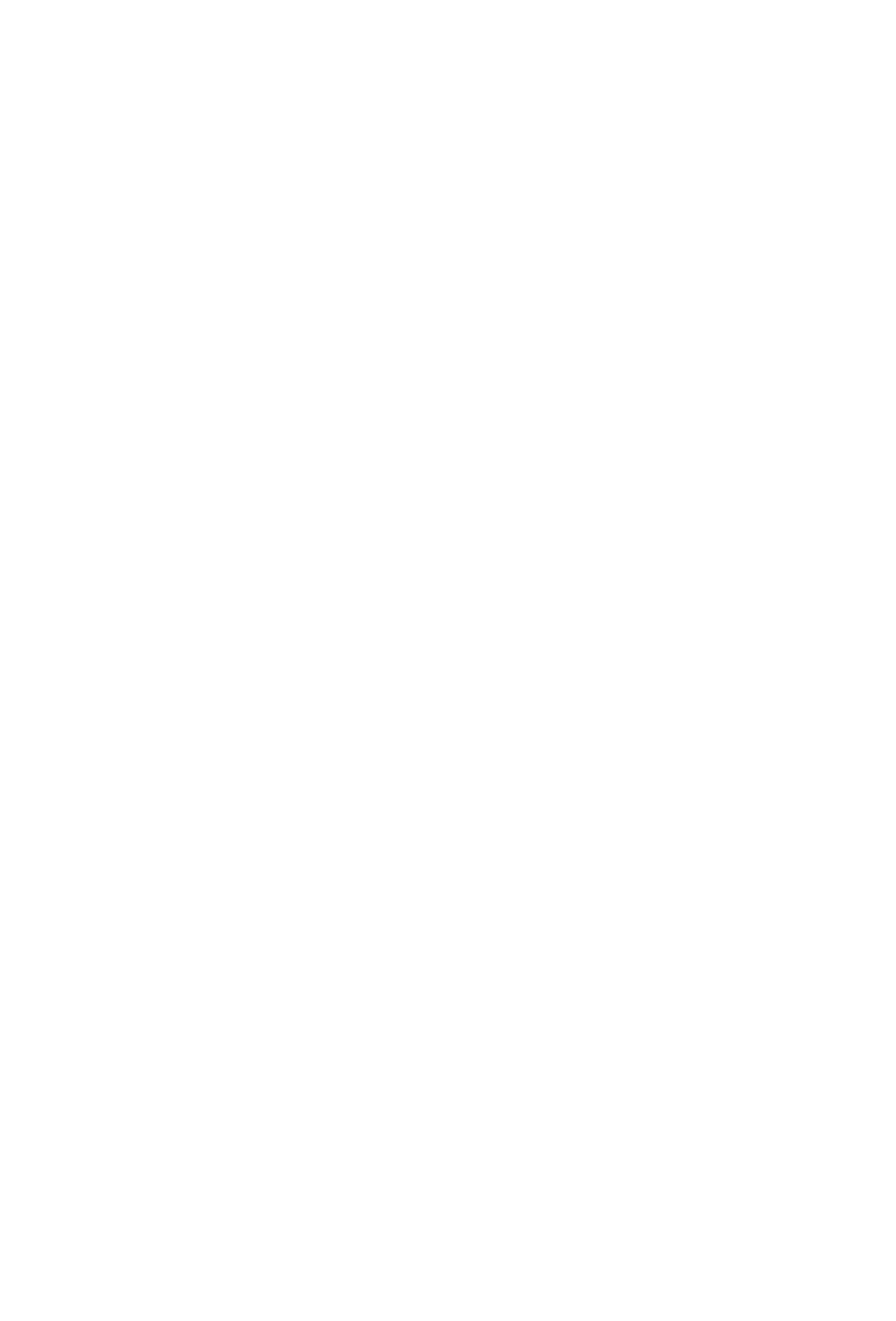
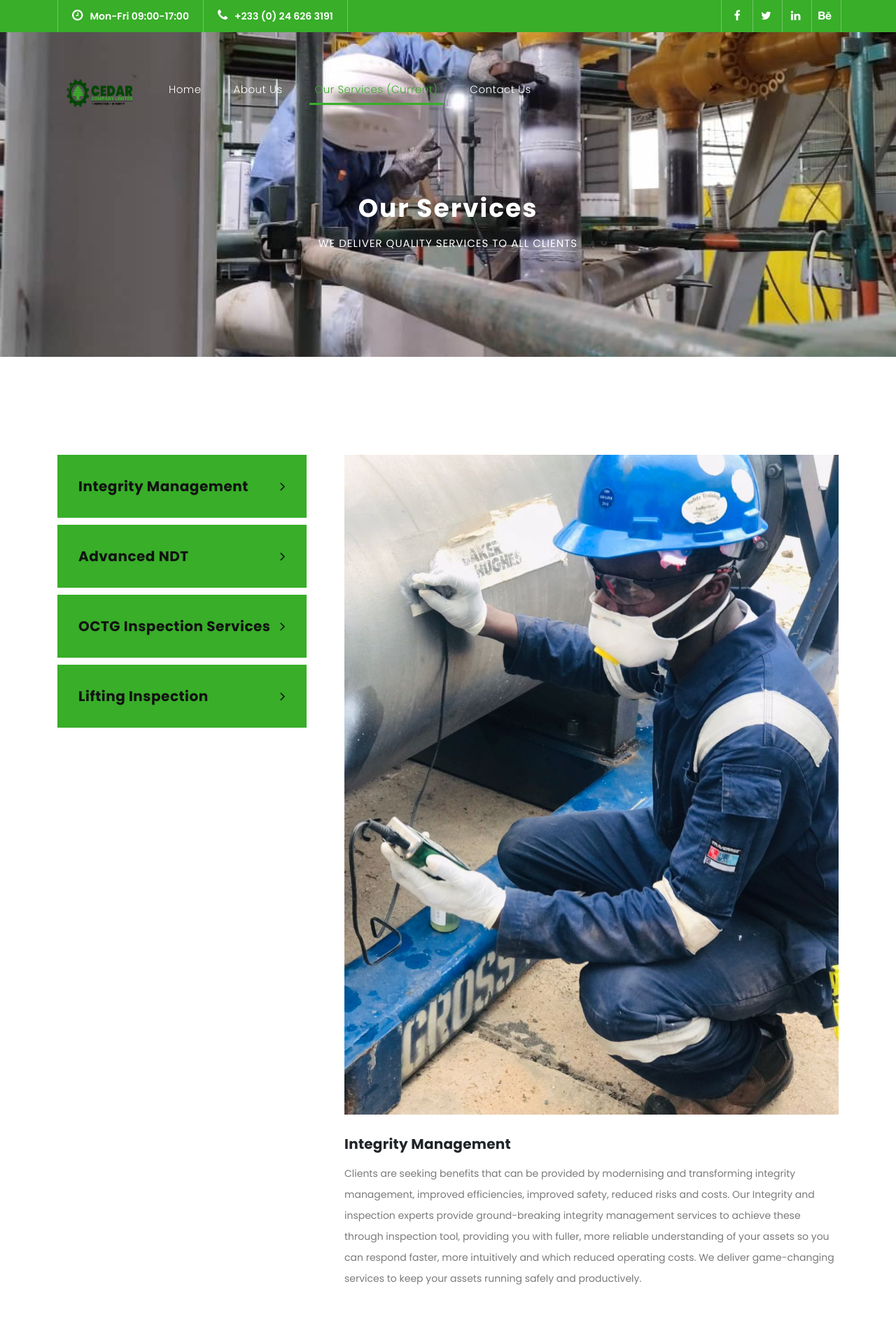
Before and after one commit to Faisal-Sey/Cedar-Company-Limited, a React (Vite) app: page /services in a window 1280 px wide. Before the commit this address had no page. Shown: the top 1888 px of the page at 70% size. Before the commit the page ends 800 px from the top, so only its background shows below. Built offline with nearby package versions, Linux system fonts and the light colour scheme.

Commit message:
services completed

```diff
--- a/src/App.jsx
+++ b/src/App.jsx
@@ -2,12 +2,14 @@
 import {Routes, Route} from "react-router-dom";
 import Home from "./screens/home/index.jsx";
 import About from "./screens/about/index.jsx";
+import Services from "./screens/services/index.jsx";
 
 function App() {
   return (
       <Routes>
         <Route path="/" element={<Home />} />
         <Route path="/about" element={<About />} />
+        <Route path="/services" element={<Services />} />
       </Routes>
   )
 }
--- a/src/assets/css/templatemo-finance-business.css
+++ b/src/assets/css/templatemo-finance-business.css
@@ -1463,3 +1463,8 @@ footer .contact-form button.filled-button:hover {
     width: 120px;
     height: 100px;
 }
+
+.services-content ul {
+    list-style: disc inside;
+    margin-left: 20px;
+}
--- a/src/components/common/footer/footer.jsx
+++ b/src/components/common/footer/footer.jsx
@@ -3,6 +3,7 @@ import {Link} from "react-router-dom";
 
 
 export default function () {
+    window.scrollTo(0, 0);
     return (
         <>
             <footer>
@@ -46,16 +47,16 @@ export default function () {
                             <h4>Services</h4>
                             <ul className="menu-list">
                                 <li>
-                                    <a href="#">Integrity Management</a>
+                                    <Link to={"/services"}>Integrity Management</Link>
                                 </li>
                                 <li>
-                                    <a href="#">Advanced NDT</a>
+                                    <Link to={"/services"}>Advanced NDT</Link>
                                 </li>
                                 <li>
-                                    <a href="#">OCTG Inspection Services</a>
+                                    <Link to={"/services"}>OCTG Inspection Services</Link>
                                 </li>
                                 <li>
-                                    <a href="#">Lifting Inspection</a>
+                                    <Link to={"/services"}>Lifting Inspection</Link>
                                 </li>
                             </ul>
                             <br/><br/>
--- a/src/components/common/header/index.jsx
+++ b/src/components/common/header/index.jsx
@@ -32,7 +32,7 @@ export default function () {
                     <div className="collapse navbar-collapse" id="navbarResponsive">
                         <ul className="navbar-nav ml-auto">
                             {Object.entries(links).map((link) =>
-                                <li className={`nav-item ${route.pathname === link[0] && 'active'}`}>
+                                <li className={`nav-item ${route.pathname === link[0] && 'active'}`} key={link[0]}>
                                     <Link to={link[0]} className="nav-link">
                                         {link[1]}
                                         {" "}
--- /dev/null
+++ b/src/screens/services/index.jsx
@@ -0,0 +1,131 @@
+import PageLayout from "../../components/common/pageLayout/index.jsx";
+import ServiceImageOne from "../../assets/images/services/ANDT.jpg";
+import ServiceImageTwo from "../../assets/images/services/OCTG.jpg";
+import ServiceImageThree from "../../assets/images/services/Lifting.jpg";
+import ServiceImageFour from "../../assets/images/services/Integrity.jpg";
+import CallbackForm from "../../components/home/callbackForm.jsx";
+
+
+export default function () {
+    return (
+        <PageLayout>
+            <div className="page-heading header-text">
+                <div className="container">
+                    <div className="row">
+                        <div className="col-md-12">
+                            <h1>Our Services</h1>
+                            <span>We deliver quality services to all clients</span>
+                        </div>
+                    </div>
+                </div>
+            </div>
+            <div className="single-services">
+                <div className="container">
+                    <div className="row" id="tabs">
+                        <div className="col-md-4">
+                            <ul>
+                                <li>
+                                    <a href="#tabs-1">
+                                        Integrity Management <i className="fa fa-angle-right" />
+                                    </a>
+                                </li>
+                                <li>
+                                    <a href="#tabs-2">
+                                        Advanced NDT <i className="fa fa-angle-right" />
+                                    </a>
+                                </li>
+                                <li>
+                                    <a href="#tabs-3">
+                                        OCTG Inspection Services <i className="fa fa-angle-right" />
+                                    </a>
+                                </li>
+                                <li>
+                                    <a href="#tabs-4">
+                                        Lifting Inspection <i className="fa fa-angle-right" />
+                                    </a>
+                                </li>
+                            </ul>
+                        </div>
+                        <div className="col-md-8 services-content">
+                            <section className="tabs-content">
+                                <article id="tabs-1" className="mb-5">
+                                    <img src={ServiceImageFour} alt="" />
+                                    <h4>Integrity Management</h4>
+                                    <p>
+                                        Clients are seeking benefits that can be provided by modernising
+                                        and transforming integrity management, improved efficiencies,
+                                        improved safety, reduced risks and costs. Our Integrity and inspection
+                                        experts provide ground-breaking integrity management services to achieve these
+                                        through inspection tool, providing you with fuller, more reliable understanding
+                                        of your assets so you can respond faster, more intuitively and which reduced
+                                        operating costs. We deliver game-changing services to keep your assets running
+                                        safely and productively.
+                                    </p>
+                                </article>
+                                <article id="tabs-2" className="mb-5">
+                                    <img src={ServiceImageOne} alt="" />
+                                    <h4>Advanced NDT</h4>
+                                    <p>
+                                        Our advanced non-destructive testing (NDT) techniques should
+                                        be ever-present in evaluating your critical assets helping
+                                        to identify and prevent flaws and increase reliability. Our
+                                        highly-skilled team is ready to tackle your projects with a comprehensive
+                                        range of solutions, delivered using the must up-to-date equipment and a
+                                        range of industry-proven techniques. Our Solution includes:
+                                        <br/><br/>
+                                        <ol>
+                                            <li>Magnetic Particle Inspection (MPI)</li>
+                                            <li>Dye Penetrant Inspection (DPT)</li>
+                                            <li>Close Visual Inspection (CVI)</li>
+                                            <li>Ultrasonic tacking (UT) - Wall thickness and Shear wave.</li>
+                                        </ol>
+                                    </p>
+                                </article>
+                                <article id="tabs-3" className="mb-5">
+                                    <img src={ServiceImageTwo} alt="" />
+                                    <h4>OCTG Inspection Services</h4>
+                                    <p>
+                                        To expand on our service, we offer tubular inspections
+                                        and thread/equipment inspections according to DS-1, API, NS2
+                                        level and client specification of OCTG Inspections. Our
+                                        Solution for Oil Country Tubular Goods (OCTG) inspection includes:
+                                        <ol>
+                                            <li>Close Visual Inspection</li>
+                                            <li>Dimensional Inspection and Verification</li>
+                                            <li>Magnetic Particle (Both colour contrast and ultraviolet) Inspection</li>
+                                            <li>Dye Penetrant Inspection (DPI)</li>
+                                            <li>Ultrasonic Thickness Examination (UT)</li>
+                                            <li>Specialised Drill Pipe and Tubular Inspection</li>
+                                            <li>BHA and Specialty Drilling Tools Inspection</li>
+                                            <li>Connection Field Repair and refacing Services including Copper Coat</li>
+                                            <li>Third Party Verification Service</li>
+                                            <li>Full Length Drift on Tubing and Casing.</li>
+                                        </ol>
+                                    </p>
+                                </article>
+                                <article id="tabs-4">
+                                    <img src={ServiceImageThree} alt="" />
+                                    <h4>Lifting Inspection</h4>
+                                    <p>
+                                        Any lifting and hand equipment should be checked
+                                        when installed and periodically thereafter. If
+                                        this regular check is not done, they can be source
+                                        of accident at work. CCL team lead the following inspections in accordance
+                                        with internation regulations.
+                                        <ol>
+                                            <li>Overhead cranes inspection</li>
+                                            <li>Forklifts inspection</li>
+                                            <li>Lifting Chains, hooks inspection</li>
+                                        </ol>
+                                    </p>
+                                </article>
+                            </section>
+                        </div>
+                    </div>
+                </div>
+            </div>
+            <CallbackForm />
+            <p className="mb-5"></p>
+        </PageLayout>
+    )
+}
```
Also changed, not shown: src/components/home/banner.jsx (+9 -8 lines), src/components/home/services.jsx (+9 -8 lines).
